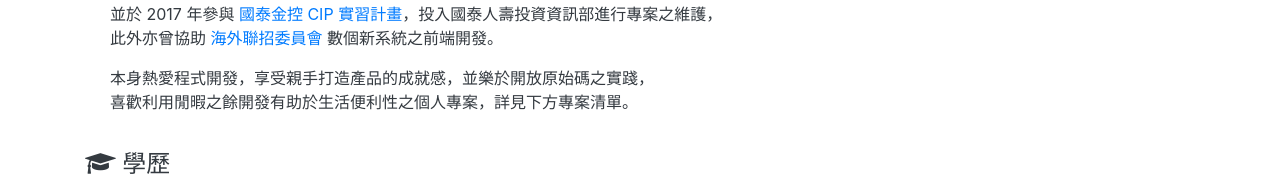
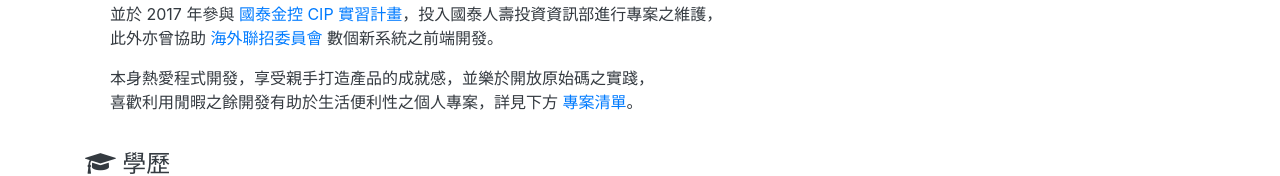
Before and after one commit to x3388638/x3388638.github.io, a React (Create React App) app: page / in a window 1280 px wide. Shown: the part 612-788 px from the top of the page. Built offline with nearby package versions, Linux system fonts and the light colour scheme.

Commit message:
add link to project

```diff
--- a/public/content/about.md
+++ b/public/content/about.md
@@ -6,4 +6,4 @@
 此外亦曾協助 [海外聯招委員會](https://github.com/0verseas) 數個新系統之前端開發。
 
 本身熱愛程式開發，享受親手打造產品的成就感，並樂於開放原始碼之實踐，
-喜歡利用閒暇之餘開發有助於生活便利性之個人專案，詳見下方專案清單。
+喜歡利用閒暇之餘開發有助於生活便利性之個人專案，詳見下方 [專案清單](#個人專案)。
--- a/src/BlockTitle.js
+++ b/src/BlockTitle.js
@@ -3,7 +3,7 @@ import React from 'react';
 export default class BlockTitle extends React.Component {
 	render() {
 		return (
-			<div className="BlockTitle">
+			<div id={ this.props.title } className="BlockTitle">
 				<h4><i className={`fa fa-${ this.props.icon }`} aria-hidden="true"></i> { this.props.title }</h4>
 				<hr />
 			</div>
```
